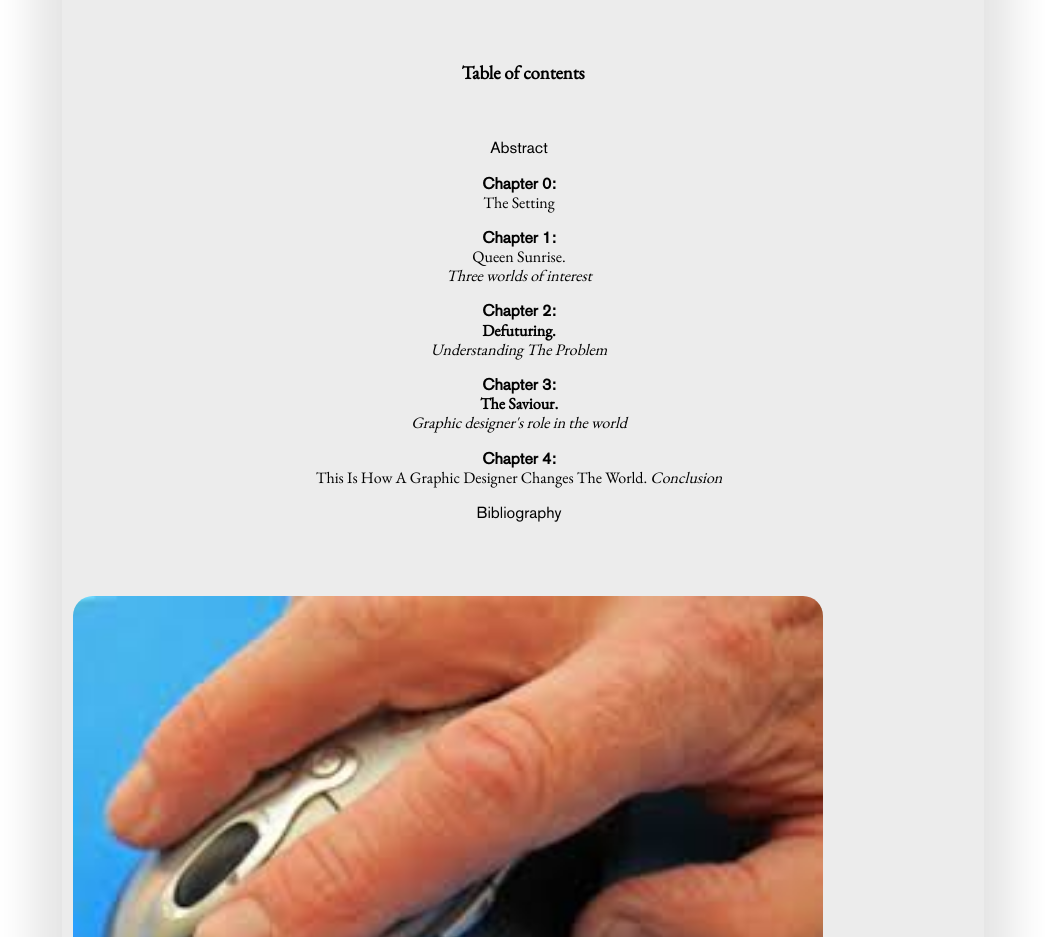
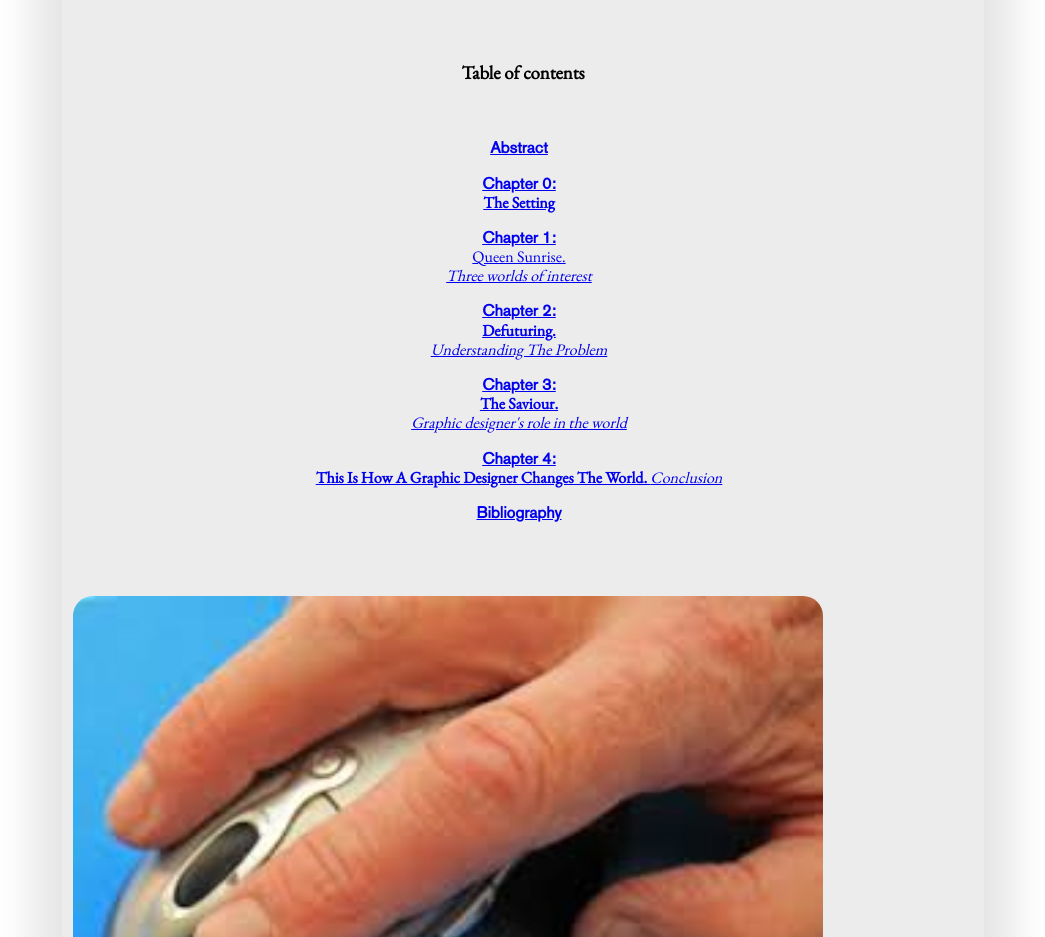
Before and after one commit to kabk/go-theses-21-kristiana-marija-sproge, a plain HTML site: page index.html in a window 1280 px wide. Shown: the part 802-1739 px from the top of the page, without its empty margins (117-1162 px from the left). Drawn offline with Linux system fonts and the light colour scheme.

Commit message:
Update index.html

```diff
--- a/index.html
+++ b/index.html
@@ -35,18 +35,24 @@
   <nav><h3>Table of contents</h3>
   </div>
         <br>
-        <ol> <div class="akzidenz">Abstract<div> </ol>
-        <ol> <b><div class="akzidenz">Chapter 0:</div></b>
-        The Setting </ol>
-        <ol> <b><div class="akzidenz">Chapter 1:</div></b>
-        Queen Sunrise.<br> <i>Three worlds of interest</i> </ol>
-        <ol> <b><div class="akzidenz">Chapter 2:</div>
-        Defuturing.</b> <br> <i>Understanding The Problem</i> </ol>
-        <ol> <b><div class="akzidenz">Chapter 3:</div>
-        The Saviour.</b> <br> <i>Graphic designer's role in the world</i> </ol>
-        <ol> <b><div class="akzidenz">Chapter 4:</div></b>
-        This Is How A Graphic Designer Changes The World.  <i>Conclusion</i> </ol>
-        <ol><div class="akzidenz">Bibliography</div> </ol>
+        <ol> <a href="#Abstract"><b><div class="akzidenz">Abstract<div></b></a> </ol>
+
+        <ol> <a href="#Chapter_0:_The_Setting"><b><div class="akzidenz">Chapter 0:</div>
+        The Setting</b></a> </ol>
+
+        <ol> <a href="#Chapter_1:_Queen_Sunrise._Three_worlds_of_interest"><b><div class="akzidenz">Chapter 1:</div></b>
+        Queen Sunrise.<br> <i>Three worlds of interest</i> </a></ol>
+
+        <ol> <a href="#Chapter_2:_Defuturing._Understanding_the_problem"><b><div class="akzidenz">Chapter 2:</div>
+        Defuturing.</b> <br> <i>Understanding The Problem</i> </a></ol>
+
+        <ol> <a href="#Chapter_3:_The_Saviour._Graphic_designer's_role_in_the_world"><b><div class="akzidenz">Chapter 3:</div>
+        The Saviour.</b> <br> <i>Graphic designer's role in the world</i></a></ol>
+
+        <ol> <a href="#Chapter_4:_This_Is_How_a_Graphic_Designer_Changes_The_World._Conclusion"><b><div class="akzidenz">Chapter 4:</div>
+        This Is How A Graphic Designer Changes The World. </b> <i>Conclusion</i></a></ol>
+
+        <ol> <a href="#Bibliography"><b><div class="akzidenz">Bibliography</div></b></a></ol>
         <br><br><br>
       </nav>
 </div>
@@ -54,24 +60,12 @@
 
 <!-- Start of the Thesis Text Part -->
 
-<!-- <figure>
-  <div class="container">
-  <img  src="images/mouse.jpeg" alt="">
-</div>
-  <figcaption>BBC's visualisation of Sherlock visiting his Memory Palace</figcaption>
-</figure> -->
 
 <div class="img-mouse">
 <img src="images/mouse.jpeg" alt="Hand With A Computer Mouse">
 </div>
-<!-- <div class="caption">
-  <p></p>
-</div> -->
 
 <img src="images/snail.jpg" alt="Blue Ocean Snail">
-<!-- <div class="caption">
-  <p></p>
-</div> -->
 
 <br><br>
 
@@ -317,7 +311,6 @@ We, the individuals, are here, in the world’s ocean, on this economically load
 
 <img src="images/pool.jpg" alt="">
 <img src="images/movie-1.png" alt="">
-<!-- <img src="images/movie-2.png" alt=""> -->
 
 
 
```
